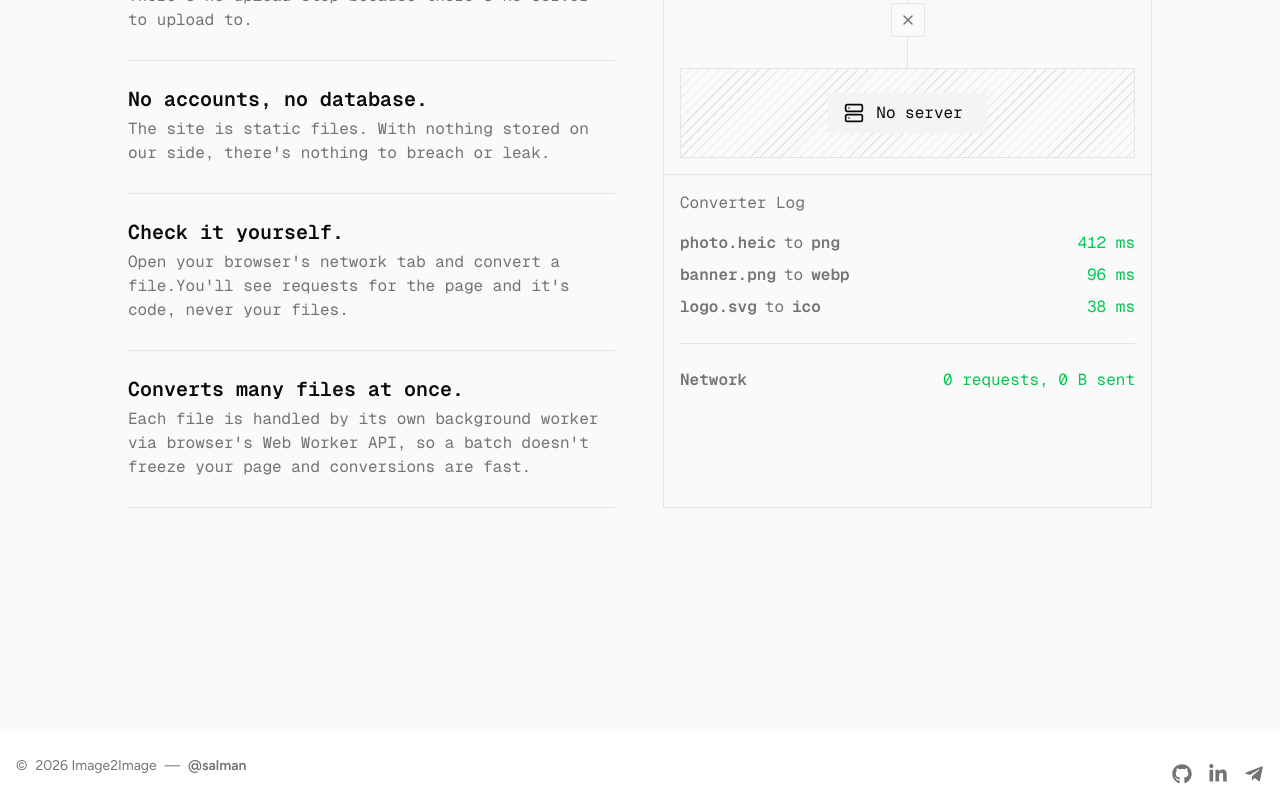
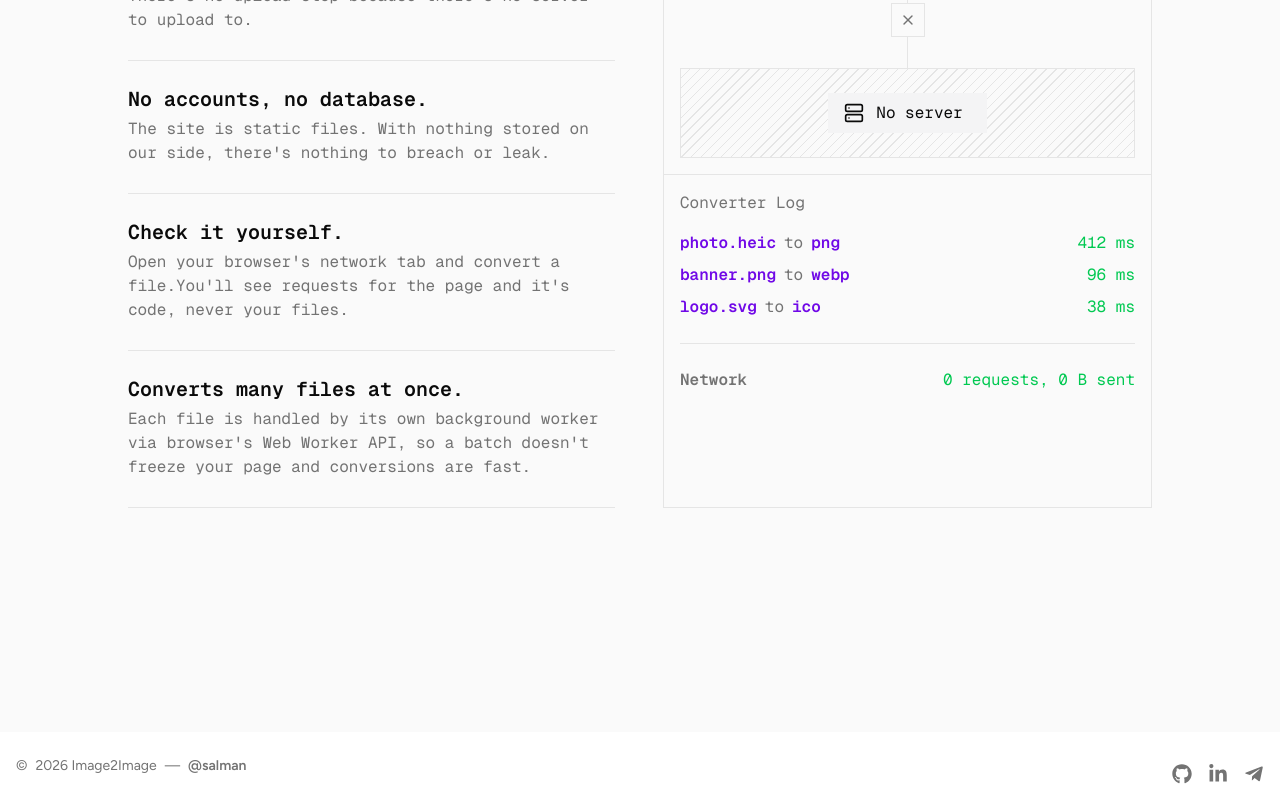
Before and after one commit to salman9802/image2image, a Next.js app: page / in a window 1280 px wide. Shown: the part 1321-2121 px from the top of the page. Built offline with nearby package versions, Linux system fonts and the light colour scheme.

Commit message:
refactor: UI of `FeatureSection`

```diff
--- a/app/_components/FeatureSection.tsx
+++ b/app/_components/FeatureSection.tsx
@@ -193,9 +193,9 @@ const FeatureSection = () => {
                 className="flex items-center justify-between"
               >
                 <p className="font-semibold text-muted-foreground flex items-center gap-2">
-                  <span>{feed.from}</span>
+                  <span className="text-primary">{feed.from}</span>
                   <span className="font-normal">to</span>
-                  <span>{feed.to}</span>
+                  <span className="text-primary">{feed.to}</span>
                 </p>
                 <p className="text-green-500 tabular-nums">{feed.ms} ms</p>
               </motion.div>
```
